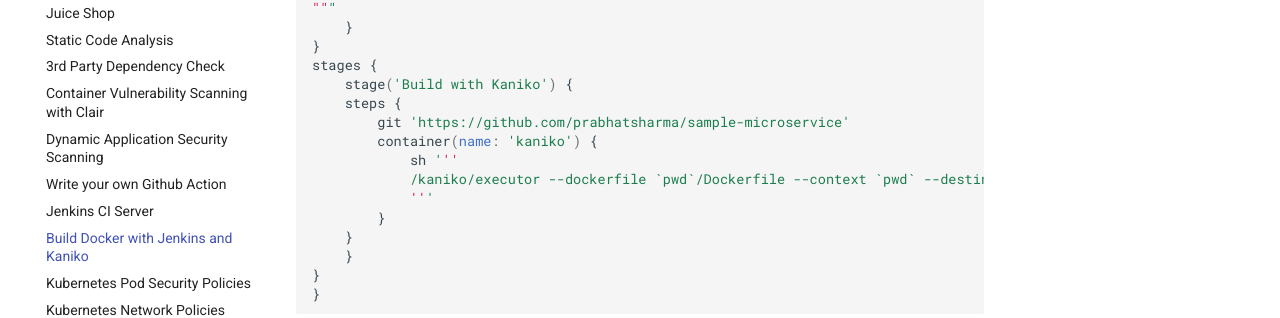
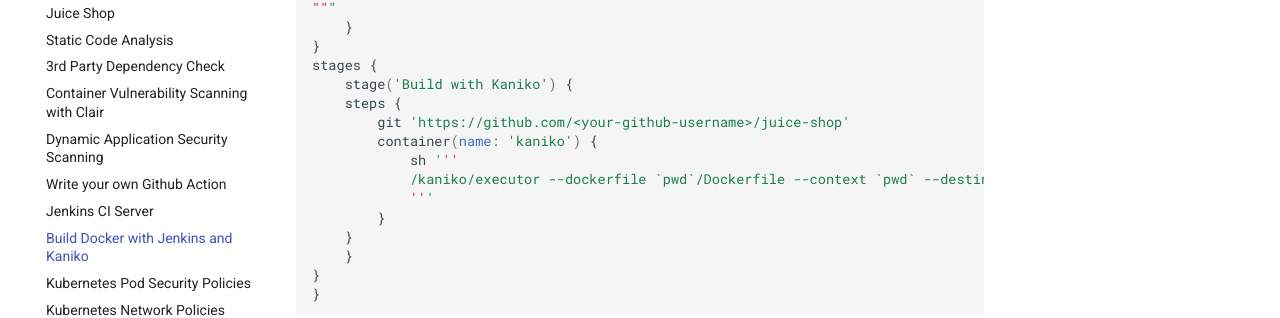
Before and after one commit to 3r1co/ssc, an MkDocs documentation site: the page built from docs/kaniko.md, in a window 1280 px wide and 900 px high, scrolled down 3342 px. Shown: the part 455-773 px from the top of the window. Built offline with MkDocs 1.6.1 and Material for MkDocs 9.7.7, drawn with Linux system fonts in a browser that asks for light colours; some of the changed text lies outside the part shown.

```diff
--- a/docs/kaniko.md
+++ b/docs/kaniko.md
@@ -16,7 +16,7 @@
 
     1. Go to the AWS Console and open the ECR menu
     1. Click on "Create repository"
-    1. Enter "sample-microservice" and click on "Create Repository"
+    1. Enter "juice-shop" and click on "Create Repository"
 
 1. Add new permissions to your EKS Node Group
 
@@ -136,10 +136,10 @@
     stages {
         stage('Build with Kaniko') {
         steps {
-            git 'https://github.com/prabhatsharma/sample-microservice'
+            git 'https://github.com/<your-github-username>/juice-shop'
             container(name: 'kaniko') {
                 sh '''
-                /kaniko/executor --dockerfile `pwd`/Dockerfile --context `pwd` --destination=XXXXXXXXXXXX.dkr.ecr.us-east-1.amazonaws.com/sample-microservice:latest --destination=XXXXXXXXXXXX.dkr.ecr.us-east-1.amazonaws.com/sample-microservice:v$BUILD_NUMBER
+                /kaniko/executor --dockerfile `pwd`/Dockerfile --context `pwd` --destination=XXXXXXXXXXXX.dkr.ecr.us-east-1.amazonaws.com/juice-shop:latest --destination=XXXXXXXXXXXX.dkr.ecr.us-east-1.amazonaws.com/juice-shop:v$BUILD_NUMBER
                 '''
             }
         }
```
